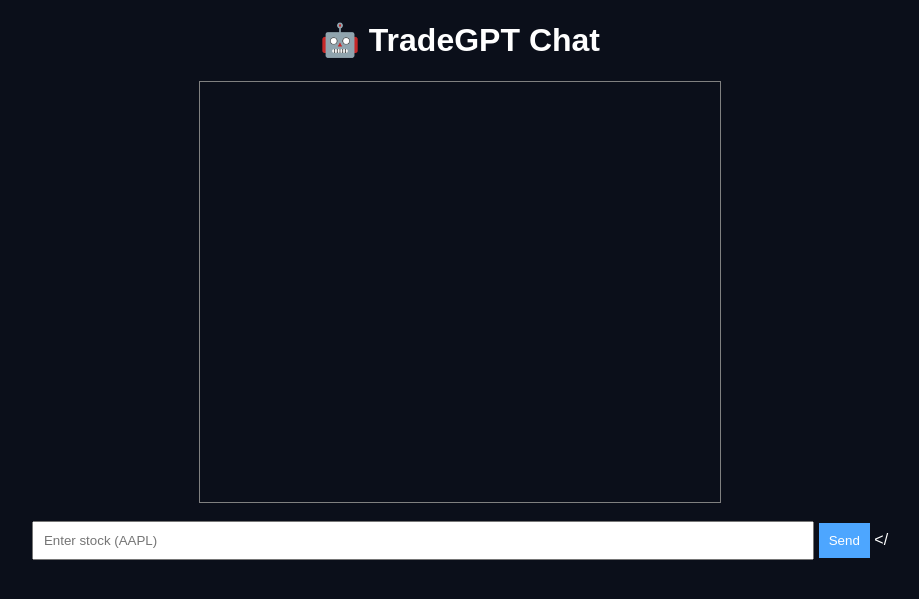
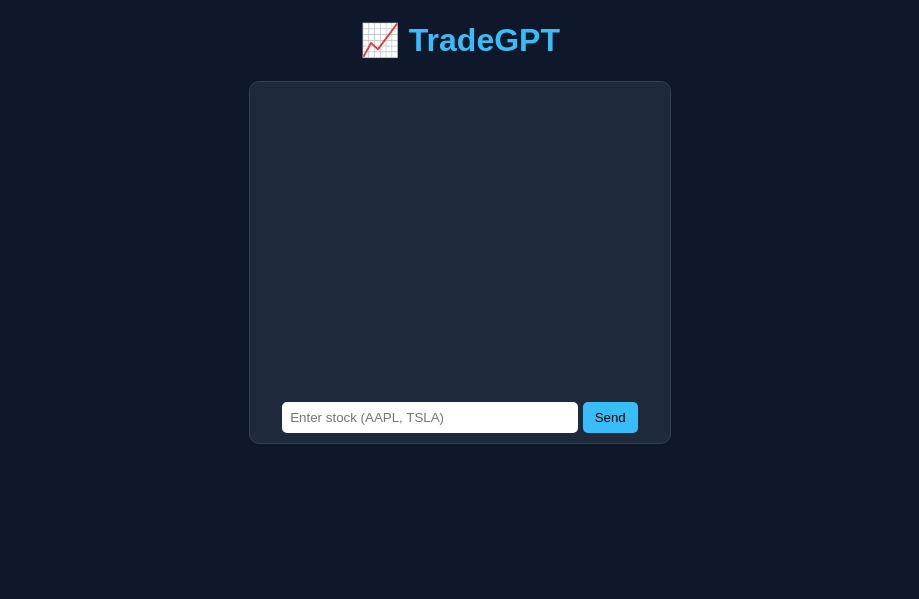
Before and after one commit to MKTKING631/TradeGPT, a Flask app: page / in a window 1280 px wide. Shown: the top 599 px of the page, without its empty margins (180-1099 px from the left). Run offline with Flask 3, Linux system fonts and the light colour scheme.

Commit message:
Update TradeGPT chat interface and styles

```diff
--- a/templates/index.html
+++ b/templates/index.html
@@ -1,79 +1,107 @@
 <!DOCTYPE html>
 <html>
 <head>
-    <title>TradeGPT Chat</title>
+    <title>TradeGPT</title>
 
     <style>
         body {
-            background: #0b0f1a;
+            font-family: Arial;
+            background: #0f172a;
             color: white;
-            font-family: Arial;
             text-align: center;
         }
 
+        h1 {
+            color: #38bdf8;
+        }
+
         #chatbox {
-            width: 90%;
-            max-width: 500px;
+            width: 400px;
             margin: auto;
-            height: 400px;
+            border: 1px solid #334155;
+            padding: 10px;
+            border-radius: 10px;
+            background: #1e293b;
+        }
+
+        #messages {
+            height: 300px;
             overflow-y: auto;
-            border: 1px solid gray;
-            padding: 10px;
+            text-align: left;
+            padding: 5px;
+        }
+
+        .user {
+            color: #22c55e;
+        }
+
+        .bot {
+            color: #facc15;
         }
 
         input {
-            padding: 10px;
-            width: 60%;
+            width: 70%;
+            padding: 8px;
+            border-radius: 5px;
+            border: none;
         }
 
         button {
-            padding: 10px;
-            background: #4da6ff;
+            padding: 8px 12px;
             border: none;
-            color: white;
+            background: #38bdf8;
+            color: black;
+            border-radius: 5px;
+            cursor: pointer;
         }
 
-        .user { color: #4da6ff; }
-        .bot { color: #00ff88; }
+        button:hover {
+            background: #0ea5e9;
+        }
     </style>
 </head>
 
 <body>
 
-<h1>🤖 TradeGPT Chat</h1>
+    <h1>📈 TradeGPT</h1>
 
-<div id="chatbox"></div>
+    <div id="chatbox">
+        <div id="messages"></div>
 
-<br>
+        <input type="text" id="userInput" placeholder="Enter stock (AAPL, TSLA)">
+        <button onclick="sendMessage()">Send</button>
+    </div>
 
-<input id="msg" placeholder="Enter stock (AAPL)">
-<button onclick="sendMsg()">Send</button>
+    <script>
+        async function sendMessage() {
+            let input = document.getElementById("userInput");
+            let message = input.value.trim();
 
-<script>
-async function sendMsg() {
-    let input = document.getElementById("msg");
-    let message = input.value;
+            if (message === "") return;
 
-    if (!message) return;
+            let messages = document.getElementById("messages");
 
-    let chatbox = document.getElementById("chatbox");
+            // User message
+            messages.innerHTML += `<p class="user"><b>You:</b> ${message}</p>`;
 
-    chatbox.innerHTML += `<p class="user">You: ${message}</p>`;
+            // Send request
+            let response = await fetch("/chat", {
+                method: "POST",
+                headers: {"Content-Type": "application/json"},
+                body: JSON.stringify({message: message})
+            });
 
-    input.value = "";
+            let data = await response.json();
 
-    let res = await fetch("/chat", {
-        method: "POST",
-        headers: {"Content-Type": "application/json"},
-        body: JSON.stringify({message: message})
-    });
+            // Bot reply
+            messages.innerHTML += `<p class="bot"><b>TradeGPT:</b> ${data.reply}</p>`;
 
-    let data = await res.json();
+            // Scroll down
+            messages.scrollTop = messages.scrollHeight;
 
-    chatbox.innerHTML += `<p class="bot">TradeGPT: ${data.reply}</p>`;
-    chatbox.scrollTop = chatbox.scrollHeight;
-}
-</script>
+            input.value = "";
+        }
+    </script>
 
 </body>
-    </
+</html>
```
